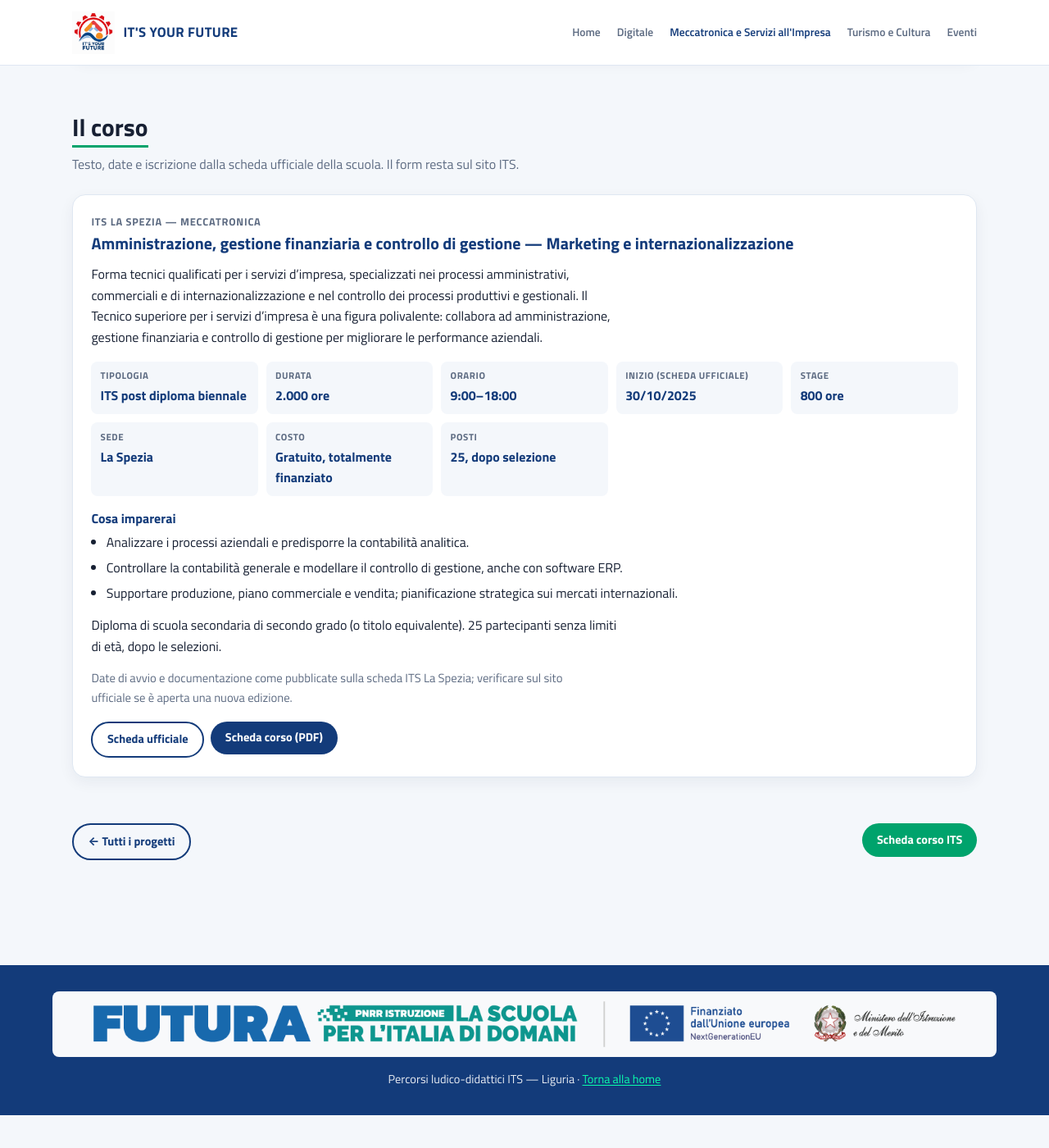
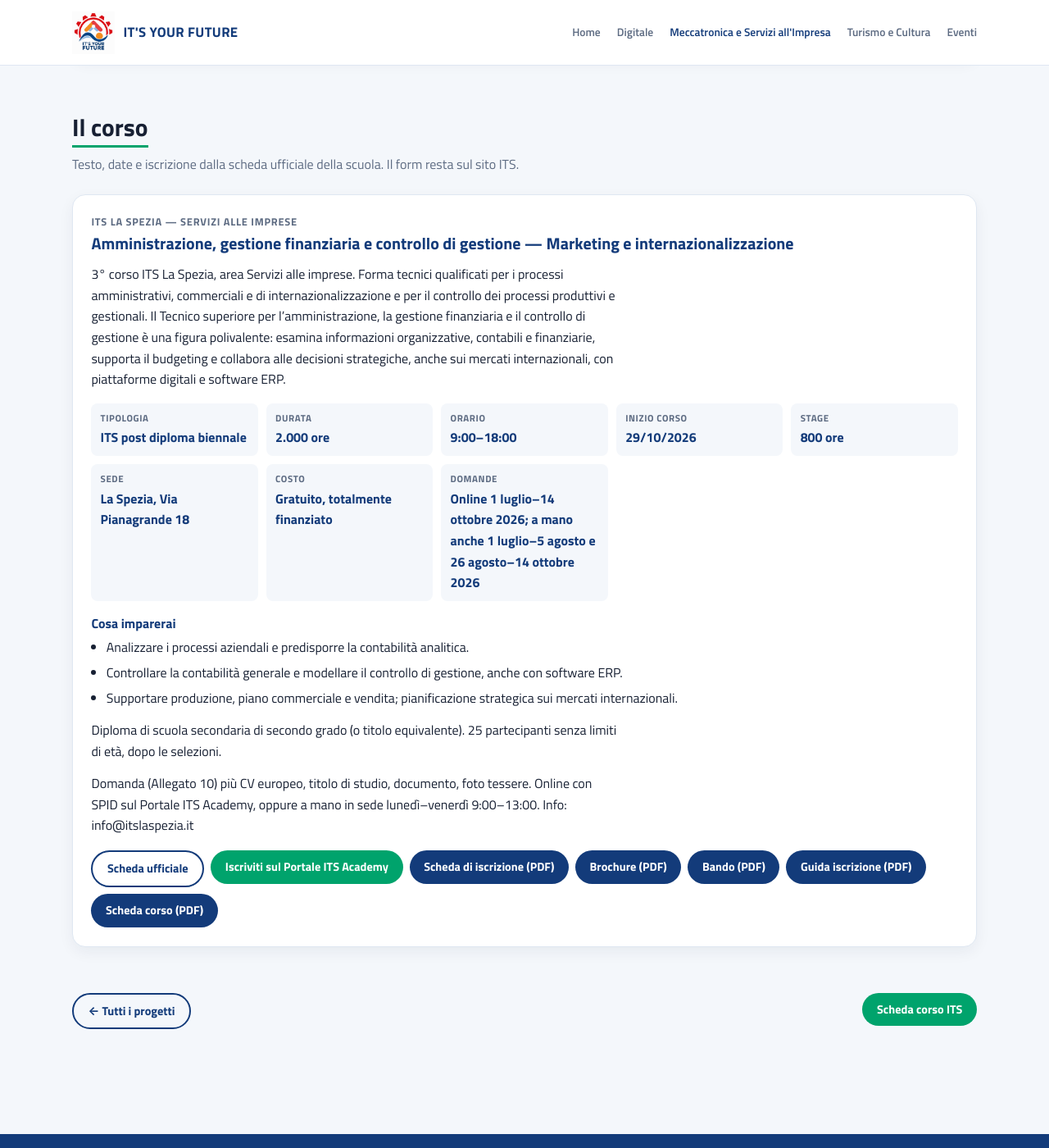
Before and after one commit to vongomben/its-your-future, a Jekyll site: the page built from _progetti/salva-lazienda.md, in a window 1280 px wide and 1400 px high, scrolled down 1727 px. Shown: the whole window at 82% size. Built offline with Jekyll 4.4.1, drawn with Linux system fonts in a browser that asks for light colours; before the commit the page ends 3087 px from its top, so only the background shows below that; some of the changed text lies outside the part shown.

Commit message:
Show Servizi alle imprese courses with 2026 enrollment on the Meccatronica landing.
Co-authored-by: Cursor <cursoragent@cursor.com>

```diff
--- a/_data/corsi.yml
+++ b/_data/corsi.yml
@@ -127,27 +127,33 @@
   destinatari: "Per chi vuole lavorare su IoT, robotica e automazione. Serve un diploma di scuola secondaria superiore (o titolo equivalente)."
 
 - id: amm-finanza
-  its: "ITS La Spezia — Meccatronica"
+  its: "ITS La Spezia — Servizi alle imprese"
   gruppo: meccatronica
   corso: "Amministrazione, gestione finanziaria e controllo di gestione — Marketing e internazionalizzazione"
-  url: "https://www.itslaspezia.it/i_nostri_corsi/dettaglio-cat-2__corso_tecnico_superiore_per_l_amministrazione_la_gestione__finanziaria_e_il_controllo_di_gestione__marketing_e_l_internazionalizzazione_delle_imprese_33.html"
-  scheda_corso_url: "https://www.itslaspezia.it/uploaded_files/attachments/202506301751273931/its_2025_2_corso_amministrativo_scheda_validata.pdf"
-  testo: "Forma tecnici qualificati per i servizi d’impresa, specializzati nei processi amministrativi, commerciali e di internazionalizzazione e nel controllo dei processi produttivi e gestionali. Il Tecnico superiore per i servizi d’impresa è una figura polivalente: collabora ad amministrazione, gestione finanziaria e controllo di gestione per migliorare le performance aziendali."
+  url: "https://www.itslaspezia.it/i_nostri_corsi/dettaglio-cat-3__corso_tecnico_superiore_per_l_amministrazione_la_gestione__finanziaria_e_il_controllo_di_gestione_39.html"
+  iscrizione_url: "https://sistemaits.istruzione.gov.it/portaleitsacademy"
+  iscrizione_label: "Iscriviti sul Portale ITS Academy"
+  scheda_iscrizione_url: "https://www.itslaspezia.it/uploaded_files/attachments/202606301782823104/all__10___scheda_iscrizione_3_amm_1_comm.pdf"
+  bando_url: "https://www.itslaspezia.it/uploaded_files/attachments/202606301782823114/bando_its_3_ammin.pdf"
+  guida_iscrizione_url: "https://www.itslaspezia.it/uploaded_files/attachments/202607021783002192/guida_per_iscrizione_on_line_dal_portale_its_academy_(1).pdf"
+  scheda_corso_url: "https://www.itslaspezia.it/uploaded_files/attachments/202606301782823083/scheda_informativa.pdf"
+  brochure_url: "https://www.itslaspezia.it/uploaded_files/attachments/202606301782823092/brochure_del_corso_3_amm.pdf"
+  testo: "3° corso ITS La Spezia, area Servizi alle imprese. Forma tecnici qualificati per i processi amministrativi, commerciali e di internazionalizzazione e per il controllo dei processi produttivi e gestionali. Il Tecnico superiore per l’amministrazione, la gestione finanziaria e il controllo di gestione è una figura polivalente: esamina informazioni organizzative, contabili e finanziarie, supporta il budgeting e collabora alle decisioni strategiche, anche sui mercati internazionali, con piattaforme digitali e software ERP."
   fatti:
     - { label: "Tipologia", valore: "ITS post diploma biennale" }
     - { label: "Durata", valore: "2.000 ore" }
     - { label: "Orario", valore: "9:00–18:00" }
-    - { label: "Inizio (scheda ufficiale)", valore: "30/10/2025" }
+    - { label: "Inizio corso", valore: "29/10/2026" }
     - { label: "Stage", valore: "800 ore" }
-    - { label: "Sede", valore: "La Spezia" }
+    - { label: "Sede", valore: "La Spezia, Via Pianagrande 18" }
     - { label: "Costo", valore: "Gratuito, totalmente finanziato" }
-    - { label: "Posti", valore: "25, dopo selezione" }
+    - { label: "Domande", valore: "Online 1 luglio–14 ottobre 2026; a mano anche 1 luglio–5 agosto e 26 agosto–14 ottobre 2026" }
   competenze:
     - "Analizzare i processi aziendali e predisporre la contabilità analitica."
     - "Controllare la contabilità generale e modellare il controllo di gestione, anche con software ERP."
     - "Supportare produzione, piano commerciale e vendita; pianificazione strategica sui mercati internazionali."
   destinatari: "Diploma di scuola secondaria di secondo grado (o titolo equivalente). 25 partecipanti senza limiti di età, dopo le selezioni."
-  note_date: "Date di avvio e documentazione come pubblicate sulla scheda ITS La Spezia; verificare sul sito ufficiale se è aperta una nuova edizione."
+  note_iscrizione: "Domanda (Allegato 10) più CV europeo, titolo di studio, documento, foto tessere. Online con SPID sul Portale ITS Academy, oppure a mano in sede lunedì–venerdì 9:00–13:00. Info: info@itslaspezia.it"
 
 - id: robotica
   its: "ITS La Spezia — Meccatronica"
@@ -196,7 +202,7 @@
   note_date: "Date di avvio e documentazione come pubblicate sulla scheda ITS La Spezia; verificare sul sito ufficiale se è aperta una nuova edizione."
 
 - id: logistica
-  its: "ITS La Spezia — Meccatronica"
+  its: "ITS La Spezia — Servizi alle imprese"
   gruppo: meccatronica
   corso: "Strategia commerciale — Marketing logistico e pratiche doganali"
   url: "https://www.itslaspezia.it/i_nostri_corsi/dettaglio-cat-1__corso_tecnico_superiore_per_la_strategia_commerciale___marketing_logistico_e_gestione_pratiche_doganali_40.html"
@@ -205,7 +211,9 @@
   scheda_iscrizione_url: "https://www.itslaspezia.it/uploaded_files/attachments/202606301782822264/all_10___scheda_iscrizione_3_amm_1_comm.pdf"
   bando_url: "https://www.itslaspezia.it/uploaded_files/attachments/202606301782822274/bando_its_1_commerciale.pdf"
   guida_iscrizione_url: "https://www.itslaspezia.it/uploaded_files/attachments/202607021783002283/guida_per_iscrizione_on_line_dal_portale_its_academy_(1).pdf"
-  testo: "Forma tecnici per i servizi d’impresa specializzati nei processi commerciali nazionali e internazionali: strategia commerciale, marketing, supply chain, magazzini digitalizzati, pratiche doganali e commercio estero. Figura polivalente che collega commerciale, logistica e dogane, con visione sistemica del business."
+  scheda_corso_url: "https://www.itslaspezia.it/uploaded_files/attachments/202606301782822119/scheda_corso.pdf"
+  brochure_url: "https://www.itslaspezia.it/uploaded_files/attachments/202606301782822129/brochure_its_commerciale_marketing_logistico.pdf"
+  testo: "1° corso ITS La Spezia, area Servizi alle imprese. Forma tecnici per i processi commerciali nazionali e internazionali: strategia commerciale, marketing, supply chain, magazzini digitalizzati, pratiche doganali e commercio estero. Figura polivalente che collega commerciale, logistica e dogane, con visione sistemica del business."
   fatti:
     - { label: "Tipologia", valore: "ITS post diploma biennale" }
     - { label: "Durata", valore: "2.000 ore" }
--- a/_data/gruppi.yml
+++ b/_data/gruppi.yml
@@ -12,7 +12,7 @@ meccatronica:
   percorso_didascalia: "Qui andrà l'immagine del percorso Meccatronica."
   kicker: "Percorso ITS"
   titolo: "Meccatronica e Servizi all'Impresa"
-  intro: "Attività ludico-didattiche dell'ITS La Spezia: amministrazione, robotica, meccatronica avanzata e logistica. Stand, open day e giochi da 3–7 minuti."
+  intro: "Attività ludico-didattiche dell'ITS La Spezia: Servizi alle imprese (amministrazione e strategia commerciale), robotica, meccatronica avanzata. Stand, open day e giochi da 3–7 minuti."
 digitale:
   nome: "ITS Accademia Digitale Liguria"
   logo: "/img/its-accademi-digitla.svg"
--- a/_includes/corso-scheda.html
+++ b/_includes/corso-scheda.html
@@ -43,6 +43,9 @@
     {% if c.programma_url %}
     <a class="iyf-btn" href="{{ c.programma_url }}" target="_blank" rel="noopener">Programma (PDF)</a>
     {% endif %}
+    {% if c.brochure_url %}
+    <a class="iyf-btn" href="{{ c.brochure_url }}" target="_blank" rel="noopener">Brochure (PDF)</a>
+    {% endif %}
     {% if c.bando_url %}
     <a class="iyf-btn" href="{{ c.bando_url }}" target="_blank" rel="noopener">Bando (PDF)</a>
     {% endif %}
--- a/_progetti/salva-lazienda.md
+++ b/_progetti/salva-lazienda.md
@@ -1,7 +1,7 @@
 ---
 title: "Missione: Salva l'azienda!"
 titolo_attivita: "Missione: Salva l'azienda!"
-its: "ITS La Spezia"
+its: "ITS La Spezia — Servizi alle imprese"
 area: "Amministrazione"
 gruppo: meccatronica
 order: 1
```
Also changed, not shown: other parts of _progetti/salva-lazienda.md (+2 -2 lines), _layouts/percorso.html (+5 -20 lines), _progetti/logistica.md (+2 -2 lines).
